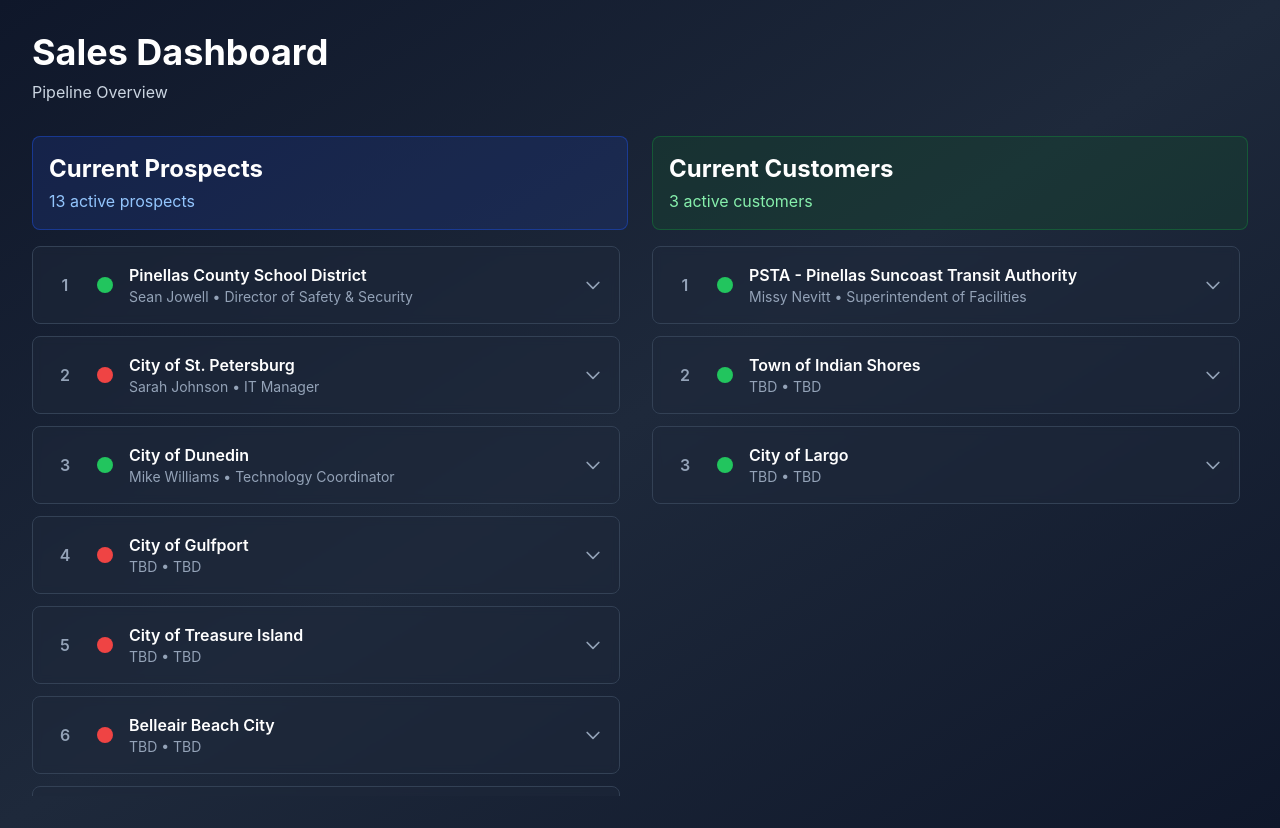
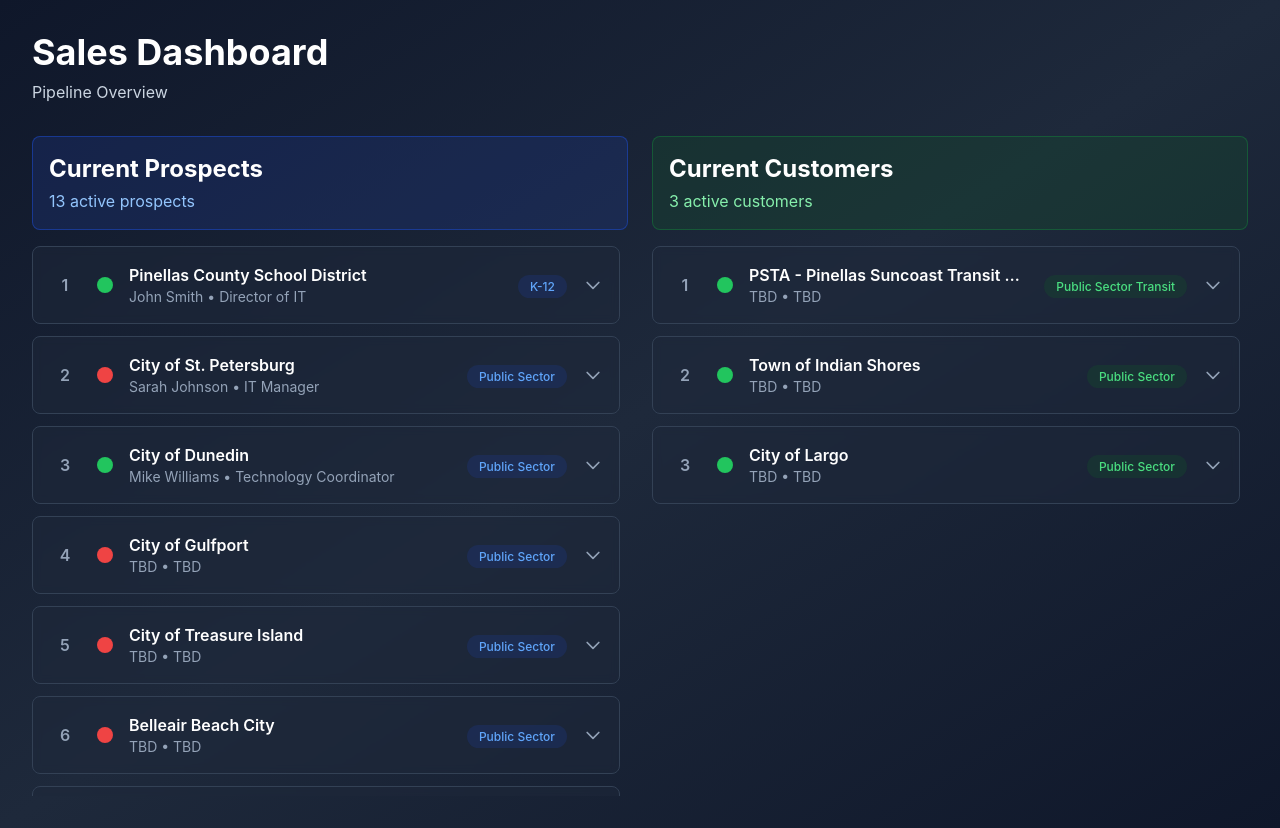
Before and after one commit to tihmeh/sales-prospects, a React (Vite) app: page / in a window 1280 px wide. Built offline with nearby package versions, Linux system fonts and the light colour scheme.

Commit message:
Update App.jsx

```diff
--- a/src/App.jsx
+++ b/src/App.jsx
@@ -5,11 +5,12 @@
     {
       id: 1,
       name: "Pinellas County School District",
-      contact: "Sean Jowell",
-      title: "Director of Safety & Security",
-      email: "jowells@pcsb.org",
+      contact: "John Smith",
+      title: "Director of IT",
+      email: "jsmith@pcsb.org",
       contacted: true,
-      notes: "Attending Utilities Unite Event in Clearwater."
+      notes: "Interested in Q1 demo. Follow up next week.",
+      vertical: "K-12"
     },
     {
       id: 2,
@@ -18,7 +19,8 @@
       title: "IT Manager",
       email: "sjohnson@stpete.org",
       contacted: false,
-      notes: "Left voicemail on 12/5. Awaiting callback."
+      notes: "Left voicemail on 12/5. Awaiting callback.",
+      vertical: "Public Sector"
     },
     {
       id: 3,
@@ -27,7 +29,8 @@
       title: "Technology Coordinator",
       email: "mwilliams@dunedinfl.gov",
       contacted: true,
-      notes: "Meeting scheduled for 12/15 at 2pm."
+      notes: "Meeting scheduled for 12/15 at 2pm.",
+      vertical: "Public Sector"
     },
     {
       id: 5,
@@ -36,7 +39,8 @@
       title: "TBD",
       email: "contact@gulfport.us",
       contacted: false,
-      notes: "New prospect - need to identify contact."
+      notes: "New prospect - need to identify contact.",
+      vertical: "Public Sector"
     },
     {
       id: 6,
@@ -45,7 +49,8 @@
       title: "TBD",
       email: "contact@treasureislandfl.gov",
       contacted: false,
-      notes: "New prospect - need to identify contact."
+      notes: "New prospect - need to identify contact.",
+      vertical: "Public Sector"
     },
     {
       id: 7,
@@ -54,7 +59,8 @@
       title: "TBD",
       email: "contact@belleairbeach.com",
       contacted: false,
-      notes: "New prospect - need to identify contact."
+      notes: "New prospect - need to identify contact.",
+      vertical: "Public Sector"
     },
     {
       id: 8,
@@ -63,7 +69,8 @@
       title: "TBD",
       email: "contact@belleairbluffs.org",
       contacted: false,
-      notes: "New prospect - need to identify contact."
+      notes: "New prospect - need to identify contact.",
+      vertical: "Public Sector"
     },
     {
       id: 9,
@@ -72,7 +79,8 @@
       title: "TBD",
       email: "contact@belleair.net",
       contacted: false,
-      notes: "New prospect - need to identify contact."
+      notes: "New prospect - need to identify contact.",
+      vertical: "Public Sector"
     },
     {
       id: 11,
@@ -81,7 +89,8 @@
       title: "TBD",
       email: "contact@oldsmar.com",
       contacted: false,
-      notes: "New prospect - need to identify contact."
+      notes: "New prospect - need to identify contact.",
+      vertical: "Public Sector"
     },
     {
       id: 12,
@@ -90,7 +99,8 @@
       title: "TBD",
       email: "contact@seminoleflorida.com",
       contacted: false,
-      notes: "New prospect - need to identify contact."
+      notes: "New prospect - need to identify contact.",
+      vertical: "Public Sector"
     },
     {
       id: 13,
@@ -99,7 +109,8 @@
       title: "TBD",
       email: "contact@spasadena.com",
       contacted: false,
-      notes: "New prospect - need to identify contact."
+      notes: "New prospect - need to identify contact.",
+      vertical: "Public Sector"
     },
     {
       id: 14,
@@ -108,7 +119,8 @@
       title: "TBD",
       email: "contact@stpetebeach.org",
       contacted: false,
-      notes: "New prospect - need to identify contact."
+      notes: "New prospect - need to identify contact.",
+      vertical: "Public Sector"
     },
     {
       id: 15,
@@ -117,7 +129,8 @@
       title: "TBD",
       email: "contact@tarponsprings.gov",
       contacted: false,
-      notes: "New prospect - need to identify contact."
+      notes: "New prospect - need to identify contact.",
+      vertical: "Public Sector"
     }
   ];
 
@@ -125,11 +138,12 @@
     {
       id: 101,
       name: "PSTA - Pinellas Suncoast Transit Authority",
-      contact: "Missy Nevitt",
-      title: "Superintendent of Facilities",
-      email: "mnevitt@psta.org",
-      startDate: "12-20-2024",
-      notes: "Current customer"
+      contact: "TBD",
+      title: "TBD",
+      email: "contact@psta.net",
+      startDate: "2024-01-15",
+      notes: "Current customer",
+      vertical: "Public Sector Transit"
     },
     {
       id: 102,
@@ -138,18 +152,18 @@
       title: "TBD",
       email: "contact@myindianshores.com",
       startDate: "2024-06-10",
-      notes: "Current customer"
+      notes: "Current customer",
+      vertical: "Public Sector"
     },
     {
       id: 103,
       name: "City of Largo",
       contact: "TBD",
       title: "TBD",
-      contact2: "TBD",
-      title: "TBD",
       email: "contact@largo.com",
       startDate: "2024-03-20",
-      notes: "Current customer"
+      notes: "Current customer",
+      vertical: "Public Sector"
     }
   ];
 
@@ -196,9 +210,15 @@
                       <div className={`w-4 h-4 rounded-full ${prospect.contacted ? 'bg-green-500' : 'bg-red-500'}`}></div>
                     </div>
 
-                    <div className="flex-1">
-                      <h3 className="text-white font-semibold text-base">{prospect.name}</h3>
-                      <p className="text-slate-400 text-sm">{prospect.contact} • {prospect.title}</p>
+                    <div className="flex-1 min-w-0">
+                      <h3 className="text-white font-semibold text-base truncate">{prospect.name}</h3>
+                      <p className="text-slate-400 text-sm truncate">{prospect.contact} • {prospect.title}</p>
+                    </div>
+
+                    <div className="flex-shrink-0">
+                      <span className="text-xs font-medium text-blue-400 bg-blue-900/30 px-3 py-1 rounded-full">
+                        {prospect.vertical}
+                      </span>
                     </div>
 
                     <div className="flex-shrink-0 text-slate-400">
@@ -226,6 +246,10 @@
                       <div className="text-slate-300">
                         <span className="text-slate-500 text-sm">Email:</span>
                         <span className="ml-2">{prospect.email}</span>
+                      </div>
+                      <div className="text-slate-300">
+                        <span className="text-slate-500 text-sm">Vertical:</span>
+                        <span className="ml-2">{prospect.vertical}</span>
                       </div>
                       <div className="text-slate-300">
                         <span className="text-slate-500 text-sm">Status:</span>
@@ -267,9 +291,15 @@
                       <div className="w-4 h-4 rounded-full bg-green-500"></div>
                     </div>
 
-                    <div className="flex-1">
-                      <h3 className="text-white font-semibold text-base">{customer.name}</h3>
-                      <p className="text-slate-400 text-sm">{customer.contact} • {customer.title}</p>
+                    <div className="flex-1 min-w-0">
+                      <h3 className="text-white font-semibold text-base truncate">{customer.name}</h3>
+                      <p className="text-slate-400 text-sm truncate">{customer.contact} • {customer.title}</p>
+                    </div>
+
+                    <div className="flex-shrink-0">
+                      <span className="text-xs font-medium text-green-400 bg-green-900/30 px-3 py-1 rounded-full">
+                        {customer.vertical}
+                      </span>
                     </div>
 
                     <div className="flex-shrink-0 text-slate-400">
@@ -299,6 +329,10 @@
                         <span className="ml-2">{customer.email}</span>
                       </div>
                       <div className="text-slate-300">
+                        <span className="text-slate-500 text-sm">Vertical:</span>
+                        <span className="ml-2">{customer.vertical}</span>
+                      </div>
+                      <div className="text-slate-300">
                         <span className="text-slate-500 text-sm">Customer Since:</span>
                         <span className="ml-2 text-green-400">{customer.startDate}</span>
                       </div>
```
